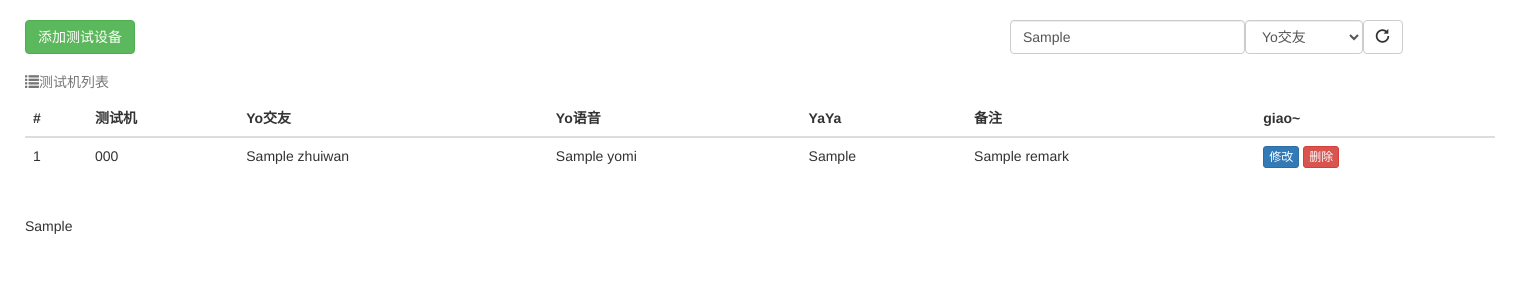
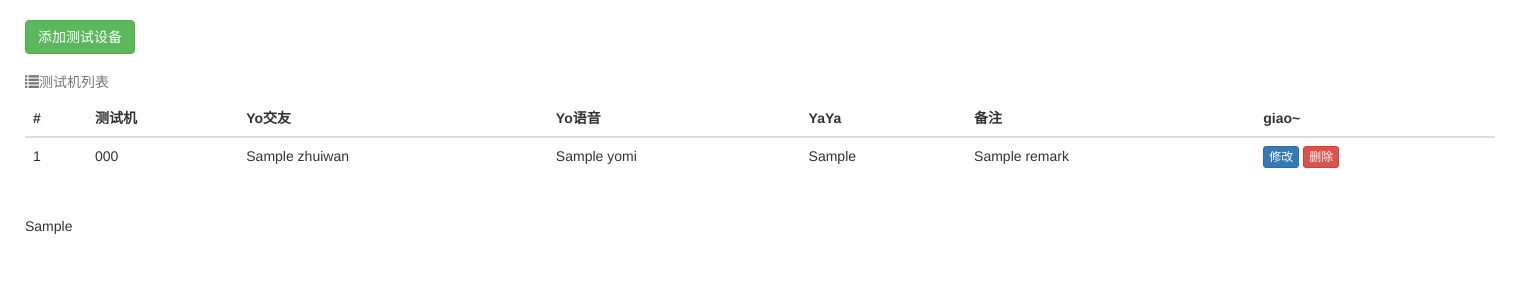
Before and after one commit to DyedWolf/TesterAccount, a Django app: template AccountManage/templates/hdid_list.html in a window 1520 px wide. Shown: the part 52-352 px from the top of the page. Run offline with Django 4.2, Linux system fonts and the light colour scheme; the template is opened without the code that fills it: most values are stand-ins (such as "Sample title", 1, 10 or a date in 2020); some libraries are stand-ins or nearby versions.

Commit message:
新增出包了的群聊推送，删除了hdid页的搜索功能

```diff
--- a/AccountManage/templates/hdid_list.html
+++ b/AccountManage/templates/hdid_list.html
@@ -15,30 +15,30 @@
             <input id="btnAdd" type="button" value="添加测试设备" class="btn btn-success">
 
 
-            <div style="float: right;width: 500px;" class="col-sm-6">
-                <form method="get">
-                    <div class="col-sm-6" style="padding: 0">
-                        <input type="text" name="txtSearch" class="form-control" placeholder="Search for..."
-                               value="{{ txt_search }}">
-                    </div>
-                    <div class="col-sm-3" style="padding: 0;">
-                        <select id="idSearch" class="form-control" name="idSearch">
-                            <option value="zhuiwan" {% if search_id == "zhuiwan" %} selected {% endif %}>Yo交友</option>
-                            <option value="yomi" {% if search_id == "yomi" %} selected {% endif %}>Yo语音</option>
-                            <option value="yaya" {% if search_id == "yaya" %} selected {% endif %}>YaYa</option>
-                        </select>
-                    </div>
-                    <div class="col-sm-3" style="padding: 0;">
-                     <span>
-                         <button id="btnSearch" class="btn btn-default" type="submit">
-                             <span class="glyphicon glyphicon-repeat" aria-hidden="true"></span>
-                             </button>
-                         </span>
-                    </div>
-                </form>
-
-
-            </div><!-- /.col-lg-6 -->
+{#            <div style="float: right;width: 500px;" class="col-sm-6">#}
+{#                <form method="get">#}
+{#                    <div class="col-sm-6" style="padding: 0">#}
+{#                        <input type="text" name="txtSearch" class="form-control" placeholder="Search for..."#}
+{#                               value="{{ txt_search }}">#}
+{#                    </div>#}
+{#                    <div class="col-sm-3" style="padding: 0;">#}
+{#                        <select id="idSearch" class="form-control" name="idSearch">#}
+{#                            <option value="zhuiwan" {% if search_id == "zhuiwan" %} selected {% endif %}>Yo交友</option>#}
+{#                            <option value="yomi" {% if search_id == "yomi" %} selected {% endif %}>Yo语音</option>#}
+{#                            <option value="yaya" {% if search_id == "yaya" %} selected {% endif %}>YaYa</option>#}
+{#                        </select>#}
+{#                    </div>#}
+{#                    <div class="col-sm-3" style="padding: 0;">#}
+{#                     <span>#}
+{#                         <button id="btnSearch" class="btn btn-default" type="submit">#}
+{#                             <span class="glyphicon glyphicon-repeat" aria-hidden="true"></span>#}
+{#                             </button>#}
+{#                         </span>#}
+{#                    </div>#}
+{#                </form>#}
+{##}
+{##}
+{#            </div><!-- /.col-lg-6 -->#}
 
         </div>
 
--- a/Friday/views/httpserver.py
+++ /dev/null
@@ -1,3 +0,0 @@
-import sys
-import BaseHTTPServer
-from SimpleHTTPServer import SimpleHTTPRequestHandler
```
Also changed, not shown: Friday/views/friday.py (+35 -12 lines).
